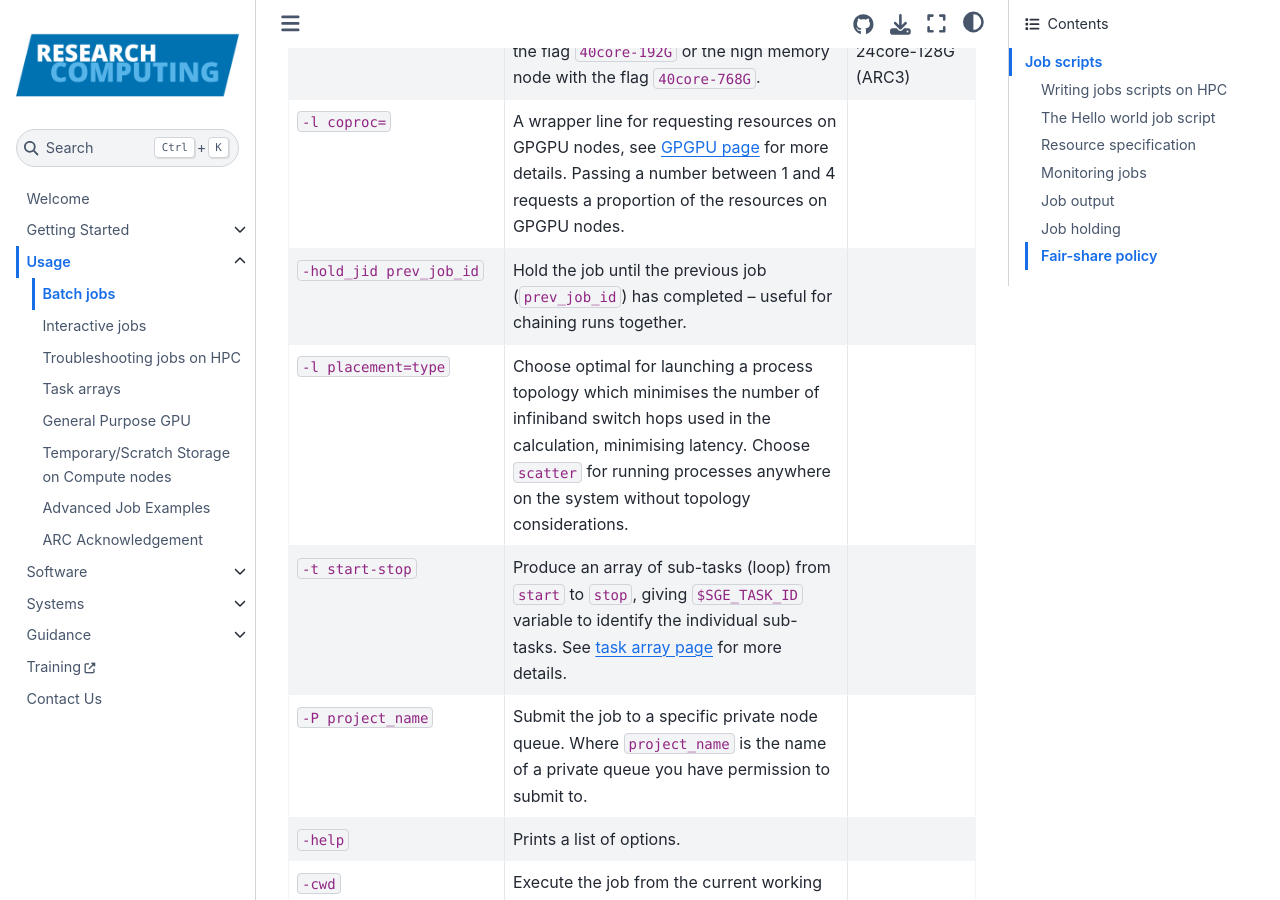
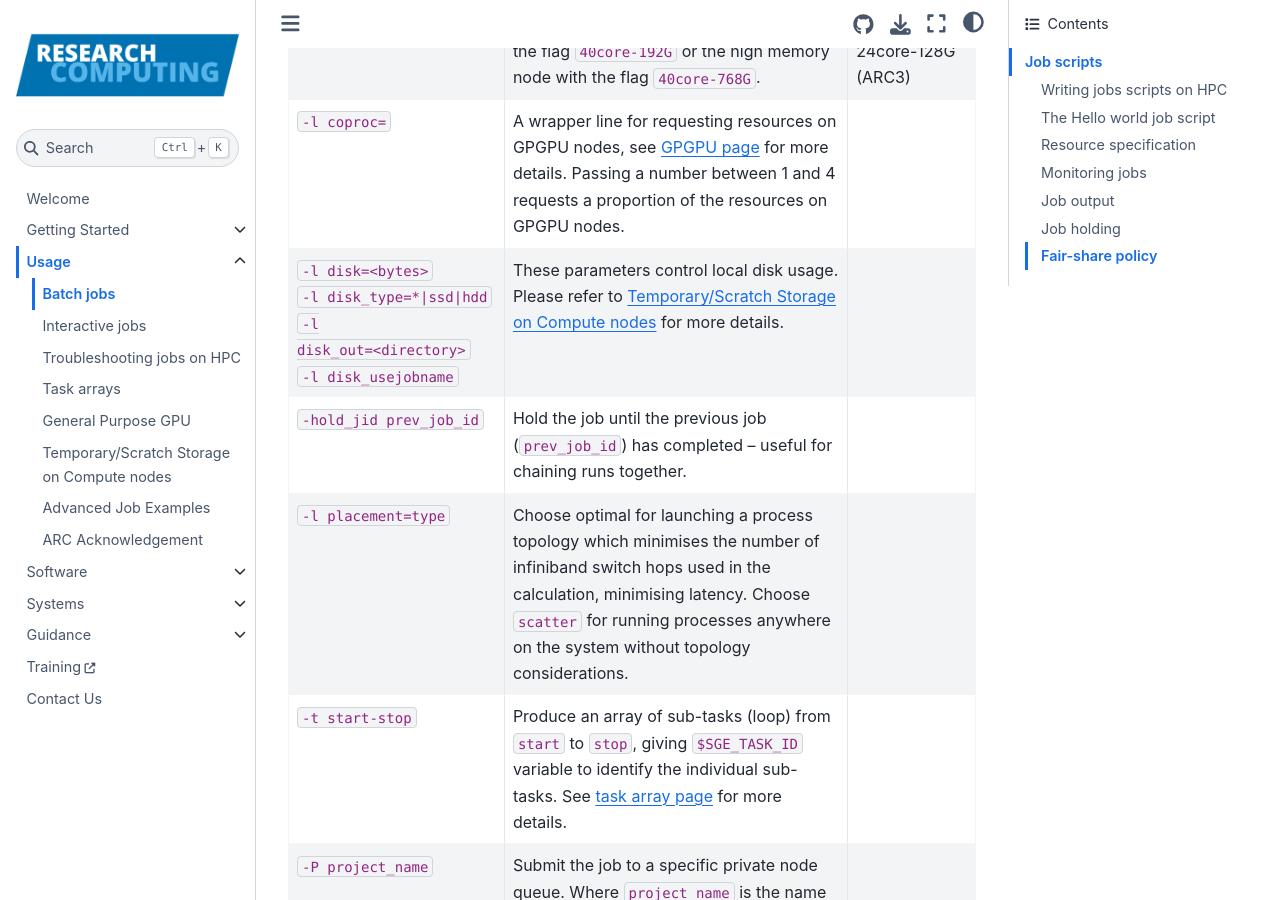
Before and after one commit to foqueiroz/arcdocs.github.io, a Jupyter Book: the page built from book/usage/batchjob.md, in a window 1280 px wide and 900 px high, scrolled down 4796 px. Built offline with Jupyter Book 1.0.4 settings and Sphinx 7.4.7 and the Sphinx Book theme 1.1.4, drawn with Linux system fonts in a browser that asks for light colours.

Commit message:
Reference local disk storage in batchjob page.

```diff
--- a/book/usage/batchjob.md
+++ b/book/usage/batchjob.md
@@ -146,6 +146,9 @@ The option `-m` will specify that we wish to receive an email about the job, in
 * - `-l coproc=`
   - A wrapper line for requesting resources on GPGPU nodes, see [GPGPU page](./gpgpu) for more details. Passing a number between 1 and 4 requests a proportion of the resources on GPGPU nodes.
   -
+* - `-l disk=<bytes>`<br/>`-l disk_type=*|ssd|hdd`<br/>`-l disk_out=<directory>`<br/>`-l disk_usejobname`
+  - These parameters control local disk usage.  Please refer to [Temporary/Scratch Storage on Compute nodes](./scratch) for more details.
+  -
 * - `-hold_jid prev_job_id`
   - Hold the job until the previous job (`prev_job_id`) has completed – useful for chaining runs together.
   -
```
